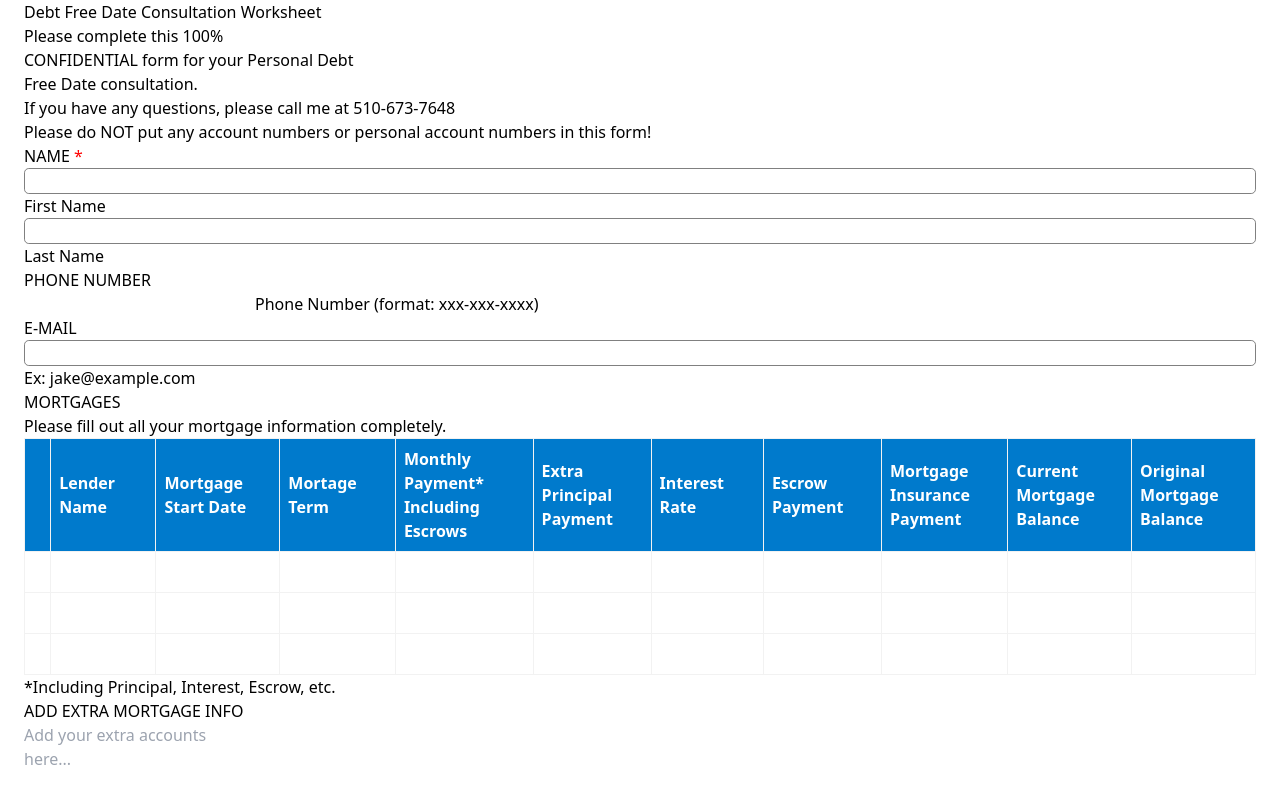
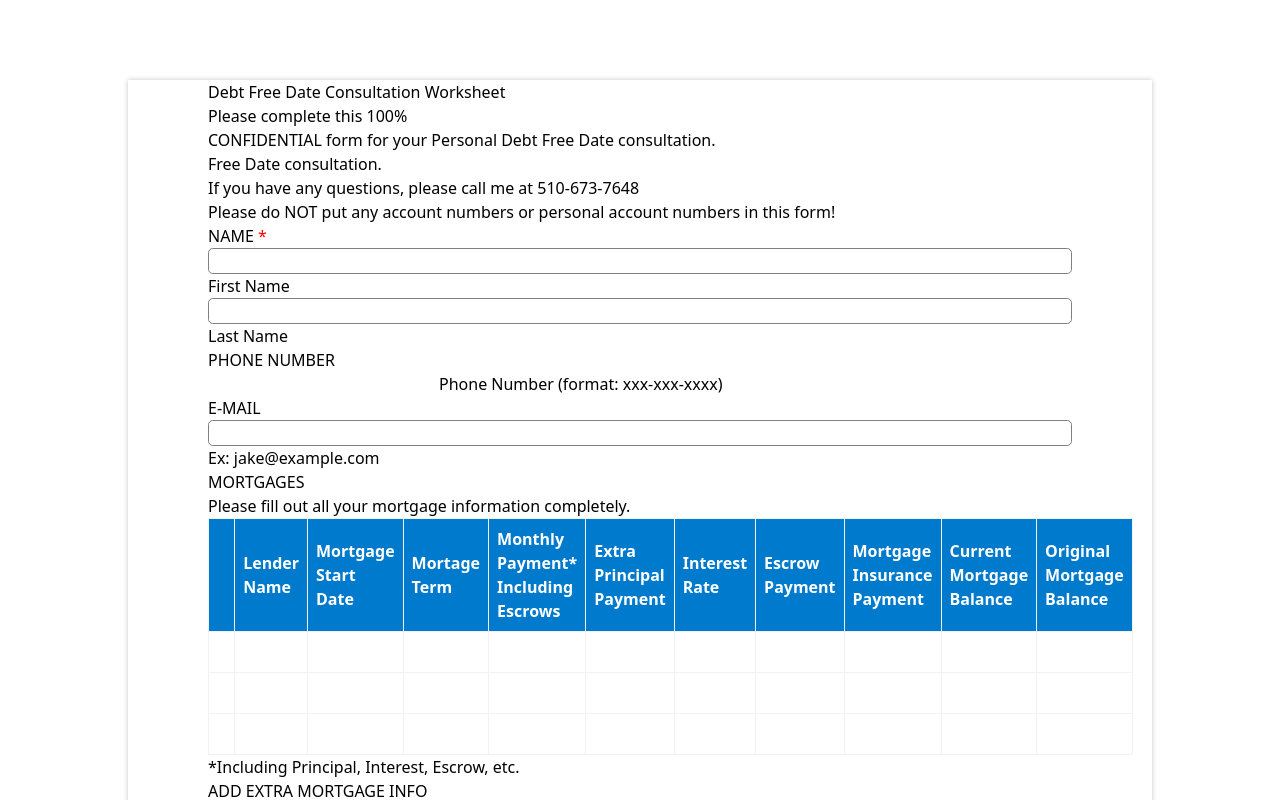
Before and after one commit to jameswu49/consultation-worksheet, a React (Vite) app in the folder vite-project/: page / in a window 1280 px wide. Shown: the top 800 px of the page. Built offline with nearby package versions, Linux system fonts and the light colour scheme.

Commit message:
made conditionals for inputs

```diff
--- a/vite-project/src/components/Button.jsx
+++ b/vite-project/src/components/Button.jsx
@@ -1,9 +1,9 @@
 export default function Button() {
     return (
         <>
-            <div>
-                <div className="flex justify-center border-red-700 border-4 rounded-md bg-red-700">
-                    <button className="border-black border-2 w-full py-2 text-white rounded-md gradient" type="submit">SUBMIT FORM</button>
+            <div className="lg:flex lg:flex-col lg:items-center">
+                <div className="flex justify-center border-red-700 border-4 rounded-md bg-red-700 lg:w-[20%]">
+                    <button className="border-black border-2 w-full py-2 text-white rounded-md gradient cursor-pointer" type="submit">SUBMIT FORM</button>
                 </div>
                 <p className="text-center font-bold mt-10 mb-20 text-sm">All information submitted on this form will  be kept strictly confidential.</p>
             </div>
--- a/vite-project/src/components/Contact-Info.jsx
+++ b/vite-project/src/components/Contact-Info.jsx
@@ -13,10 +13,16 @@
         <>
             <div id="name-container">
                 <h1 className="font-bold text-xl">NAME <span id='asterik'>*</span></h1>
-                <input className="input mt-2" type="text" name="First Name" onChange={handleContactInfo} />
-                <h4>First Name</h4>
-                <input className="input" type="text" name="Last Name" onChange={handleContactInfo} />
-                <h4>Last Name</h4>
+                <div className="lg:flex lg:space-x-5">
+                    <div>
+                        <input className="input mt-2" type="text" name="First Name" onChange={handleContactInfo} required />
+                        <h4>First Name</h4>
+                    </div>
+                    <div>
+                        <input className="input mt-2" type="text" name="Last Name" onChange={handleContactInfo} required />
+                        <h4>Last Name</h4>
+                    </div>
+                </div>
             </div>
         </>
     )
@@ -28,8 +34,8 @@
             <div id="phone-container">
                 <h1 className="font-bold text-xl py-2">PHONE NUMBER</h1>
                 <div className="flex w-full">
-                    <div className="flex flex-col w-full">
-                        <input className="border-[1px] rounded-md border-[#808080]" type="tel" name="Phone" onChange={handleContactInfo} />
+                    <div className="flex flex-col w-full lg:w-1/3">
+                        <input className="border-[1px] rounded-md border-[#808080]" type="tel" name="Phone" onChange={handleContactInfo} required />
                         <label>Phone Number (format: xxx-xxx-xxxx)</label>
                     </div>
                 </div>
@@ -43,8 +49,8 @@
         <>
             <div id="email-container">
                 <h1 className="font-bold text-xl py-2">E-MAIL</h1>
-                <div>
-                    <input className="input mt-2" type="Email" name="email" onChange={handleContactInfo} />
+                <div className="lg:flex lg:flex-col">
+                    <input className="input mt-2 lg:w-1/3" type="Email" name="email" onChange={handleContactInfo} required />
                     <span>Ex: jake@example.com</span>
                 </div>
             </div>
--- a/vite-project/src/components/Header.jsx
+++ b/vite-project/src/components/Header.jsx
@@ -4,8 +4,8 @@
             <section className="text-center leading-7">
                 <div className="pt-16">
                     <h1 className='font-bold text-2xl'>Debt Free Date Consultation Worksheet</h1>
-                    <p>Please complete this 100% <br />CONFIDENTIAL form for your Personal Debt</p>
-                    <p>Free Date consultation.</p>
+                    <p>Please complete this 100% <br className="lg:hidden" />CONFIDENTIAL form for your Personal Debt <span className="hidden lg:inline">Free Date consultation.</span></p>
+                    <p className="lg:hidden">Free Date consultation.</p>
                 </div>
 
                 <div className="mt-10">
--- a/vite-project/src/components/Income.jsx
+++ b/vite-project/src/components/Income.jsx
@@ -3,11 +3,11 @@
 import incomeArray from "../table-info/income-data"
 import TextBox from "./reuse/TextBox"
 
-export default function Income({ handleIncomeInfo }) {
+export default function Income({ handleIncomeInfo, incomeRequired }) {
     return (
         <>
             <Title title='AVERAGE HOUSEHOLD NET INCOME' subtext='(Required) Please fill out all your income information completely.' asterik='*' />
-            <ThreeTable table={incomeArray} onChange={handleIncomeInfo} />
+            <ThreeTable table={incomeArray} onChange={handleIncomeInfo} handleRequired={incomeRequired} />
             <TextBox title='ADD EXTRA INCOME' name='Extra Income' onChange={handleIncomeInfo} index='3' />
         </>
     )
--- a/vite-project/src/components/Loans.jsx
+++ b/vite-project/src/components/Loans.jsx
@@ -3,12 +3,12 @@
 import TenTable from "./reuse/Ten-Table"
 import TextBox from "./reuse/TextBox"
 
-export default function Loans({ handleLoansInfo }) {
+export default function Loans({ handleLoansInfo, loanRequired }) {
 
     return (
         <>
             <Title title='LOANS - Auto Loans, Student Loans, Personal Loans and Business Loans' subtext='(Required) Please fill out all your loan(s) information completely.' />
-            <TenTable table={loansArray} onChange={handleLoansInfo} />
+            <TenTable table={loansArray} onChange={handleLoansInfo} handleRequired={loanRequired} />
             <TextBox title='ADD EXTRA LOAN ACCOUNTS' name='Extra Loans Accounts' onChange={handleLoansInfo} index='10' />
         </>
     )
--- a/vite-project/src/components/Mortgages.jsx
+++ b/vite-project/src/components/Mortgages.jsx
@@ -4,7 +4,7 @@
 import TextBox from "./reuse/TextBox";
 
 
-export default function Mortgages({ handleMortgageInfo }) {
+export default function Mortgages({ handleMortgageInfo, mortgageRequired }) {
 
 
 
@@ -22,7 +22,7 @@
         <>
             <section>
                 <Title title='MORTGAGES' subtext='Please fill out all your mortgage information completely.' />
-                <Table table={mortagesArray} onChange={handleMortgageInfo} />
+                <Table table={mortagesArray} onChange={handleMortgageInfo} handleRequired={mortgageRequired} />
                 <SubText />
                 <TextBox title='ADD EXTRA MORTGAGE INFO' name='Extra Mortgage Info' onChange={handleMortgageInfo} index='3' />
             </section>
--- a/vite-project/src/components/reuse/Ten-Table.jsx
+++ b/vite-project/src/components/reuse/Ten-Table.jsx
@@ -1,4 +1,4 @@
-export default function TenTable({ table, onChange }) {
+export default function TenTable({ table, onChange, handleRequired }) {
     return (
         <>
             <div className="overflow-auto">
@@ -15,7 +15,7 @@
                         <tr>
                             <td className="bg-[#007ACC] text-center font-bold">1</td>
                             {table.map((item, index) => (
-                                <td key={index}><input className="table text-black" type="text" name={item} onChange={(event) => onChange(0, event)} /></td>
+                                <td key={index}><input className="table text-black" type="text" name={item} onChange={(event) => onChange(0, event)} required={handleRequired ? true : undefined} /></td>
                             ))}
                         </tr>
                         <tr>
--- a/vite-project/src/components/reuse/Three-Table.jsx
+++ b/vite-project/src/components/reuse/Three-Table.jsx
@@ -1,4 +1,5 @@
-export default function ThreeTable({ table, onChange }) {
+export default function ThreeTable({ table, onChange, handleRequired }) {
+
     return (
         <>
             <div className="overflow-auto">
@@ -15,7 +16,7 @@
                         <tr>
                             <td className="bg-[#007ACC] text-center font-bold">1</td>
                             {table.map((item, index) => (
-                                <td key={index}><input className="table text-black" type="text" name={item} onChange={(event) => onChange(0, event)} /></td>
+                                <td key={index}><input className="table text-black" type="text" name={item} onChange={(event) => onChange(0, event)} required={handleRequired ? true : undefined} /></td>
                             ))}
                         </tr>
                         <tr>
--- a/vite-project/src/index.css
+++ b/vite-project/src/index.css
@@ -45,3 +45,11 @@
  .gradient {
     background-image: linear-gradient(#BD1B0E, #E84820);
  }
+
+ @media screen and (min-width: 1280px) {
+    body {
+        margin: 5rem 8rem;
+        padding: 0 5rem;
+        box-shadow: 0px 0px 5px 0px #C6C6C6;
+    }
+ }
```
Also changed, not shown: vite-project/src/components/Form.jsx (+13 -8 lines).
